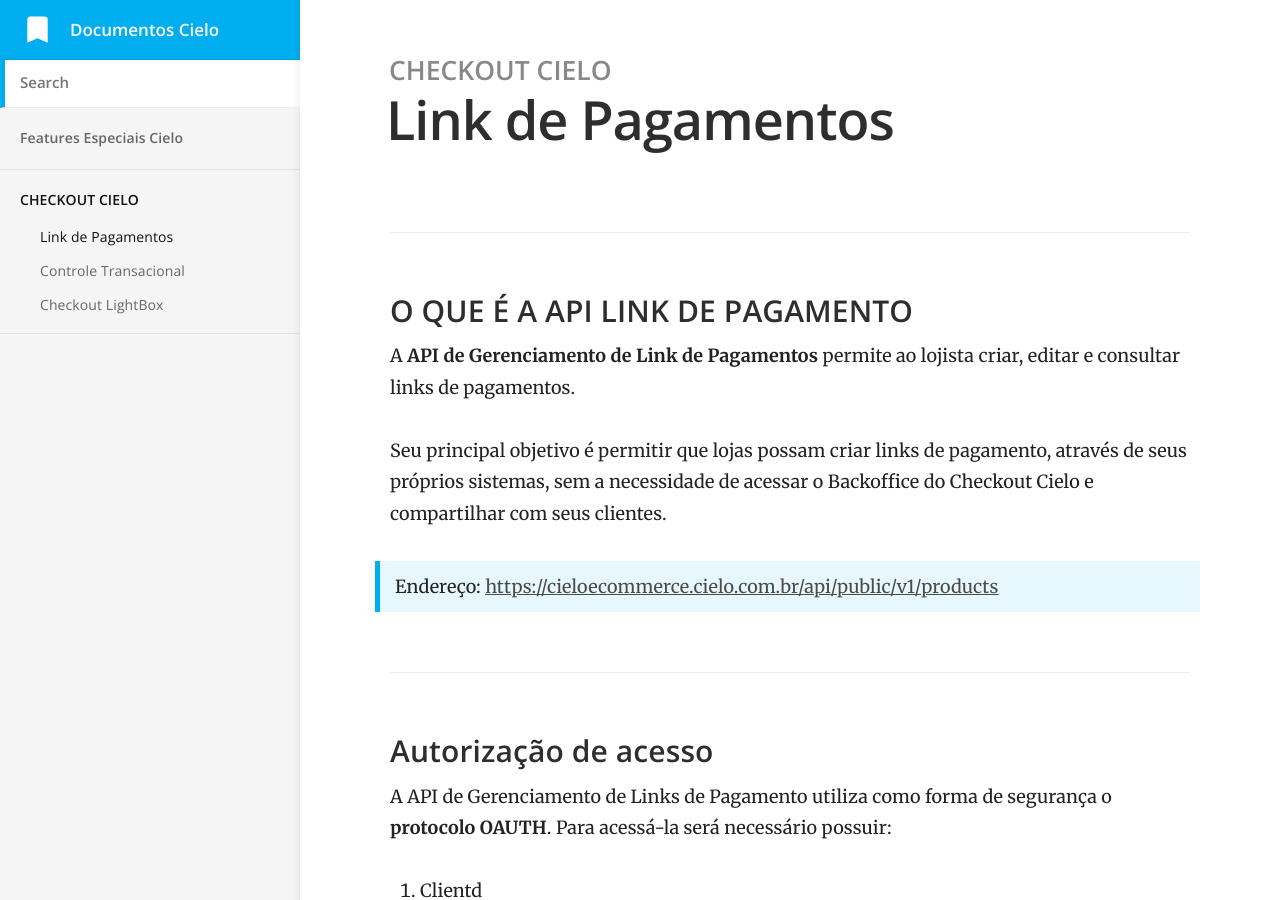
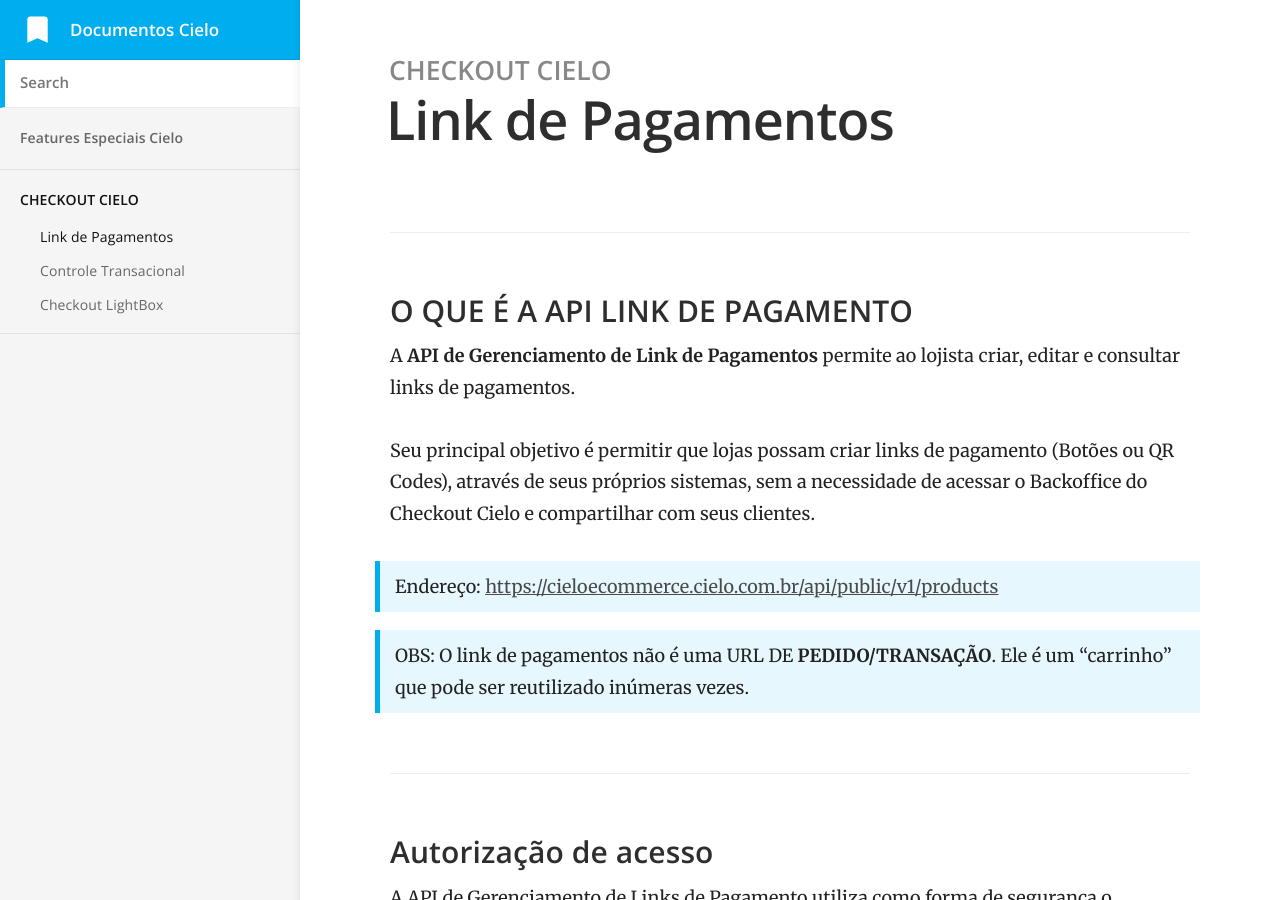
Before and after one commit to DocsCielo/PILOTOSALELO, a Jekyll site: the page built from _docs/checkoutcielo/API - Link de pagamentos.md, in a window 1280 px wide and 900 px high. Built offline with Jekyll 4.4.1, drawn with Linux system fonts in a browser that asks for light colours.

Commit message:
Updated '_docs/checkoutcielo/API - Link de pagamentos.md' via CloudCannon

```diff
--- a/_docs/checkoutcielo/API - Link de pagamentos.md
+++ b/_docs/checkoutcielo/API - Link de pagamentos.md
@@ -8,10 +8,12 @@ order: 1
 
 A **API de Gerenciamento de Link de Pagamentos** permite ao lojista criar, editar e consultar links de pagamentos.
 
-Seu principal objetivo é permitir que lojas possam criar links de pagamento, através de seus próprios sistemas, sem a necessidade de acessar o Backoffice do Checkout Cielo e compartilhar com seus clientes.
+Seu principal objetivo é permitir que lojas possam criar links de pagamento (Botões ou QR Codes), através de seus próprios sistemas, sem a necessidade de acessar o Backoffice do Checkout Cielo e compartilhar com seus clientes.
 
 > Endereço: <https://cieloecommerce.cielo.com.br/api/public/v1/products>
 
+
+> OBS: O link de pagamentos não é uma URL DE **PEDIDO/TRANSAÇÃO**. Ele é um "carrinho" que pode ser reutilizado inúmeras vezes.
 
 ### Autorização de acesso
 
@@ -131,7 +133,6 @@ Authorization: Bearer {access_token}
 | weight                      | Peso do produto em **gramas**| String                                                                        | 2000000    | Não         |
 | softDescriptor              | Descrição a ser apresentada na fatura do cartão de crédito do portador.| String                              | 13         | Não         |
 | maxNumberOf<br>Installments | Número máximo de parcelas que o comprador pode selecionar na tela de Checkout.Se não informado será utilizada as configurações da loja no Checkout Cielo.| int| 2| Não|
-
 
 
 
```
